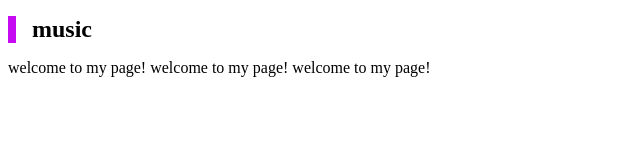
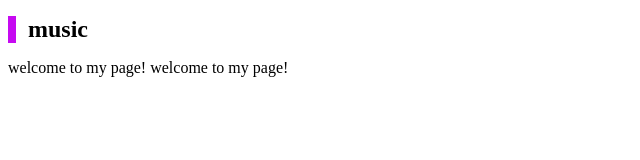
Before and after one commit to los-desempleados/mymusic, a plain HTML site: page index.html in a window 1280 px wide. Shown: the whole page, without its empty margins (0-640 px from the left). Drawn offline with Linux system fonts and the light colour scheme.

Commit message:
Add files via upload

```diff
--- a/css/style.css
+++ b/css/style.css
@@ -1,5 +1,5 @@
 h1{
   font-size: 24px;
-  padding-left: 16px;
+  padding-left: 12px;
   border-left: 8px solid #c60af1;
 }
--- a/index.html
+++ b/index.html
@@ -9,6 +9,6 @@
 </head>
 <body>
   <h1>music</h1>
-  <p>welcome to my page! welcome to my page! welcome to my page!</p>
+  <p>welcome to my page! welcome to my page!</p>
 </body>
 </html>
```
